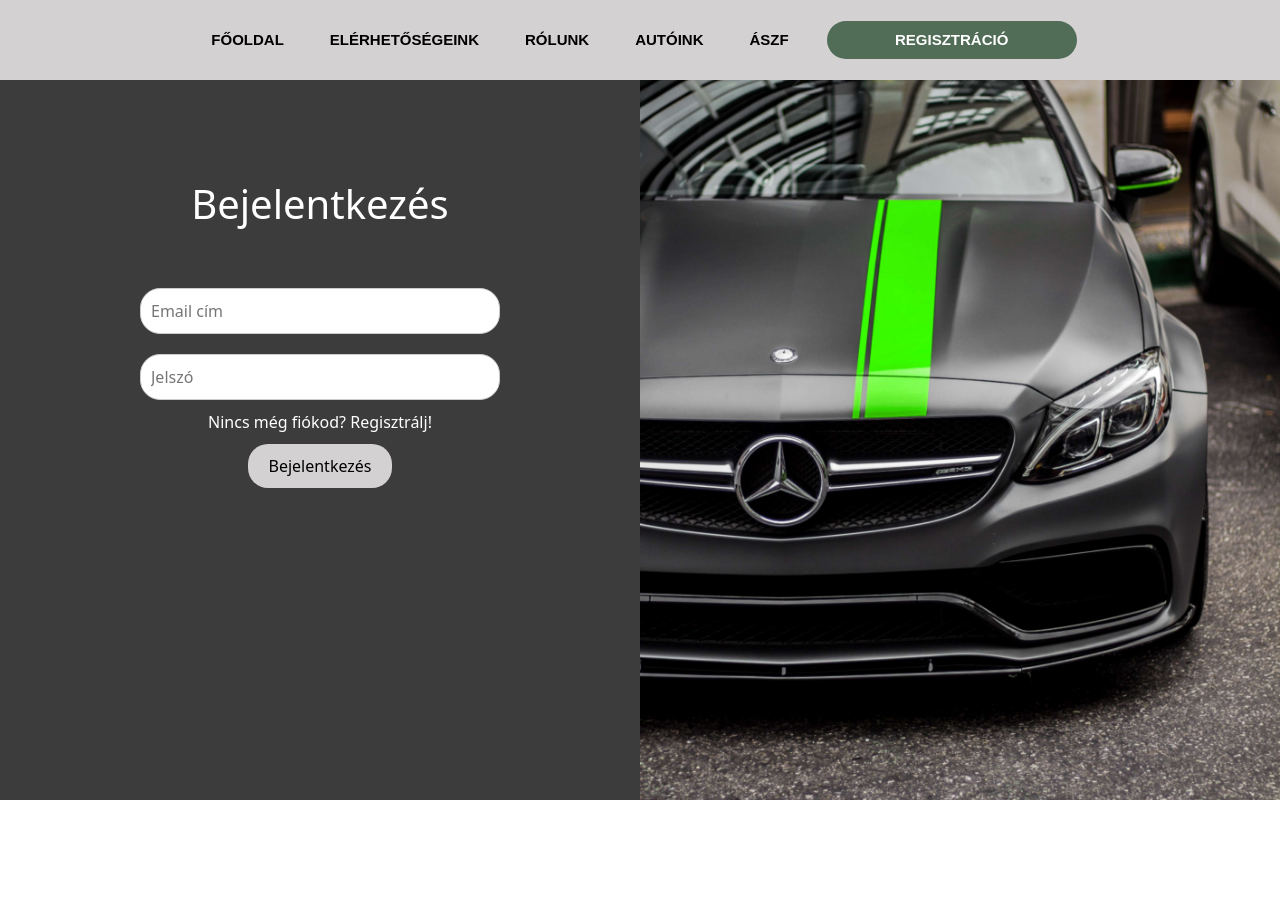
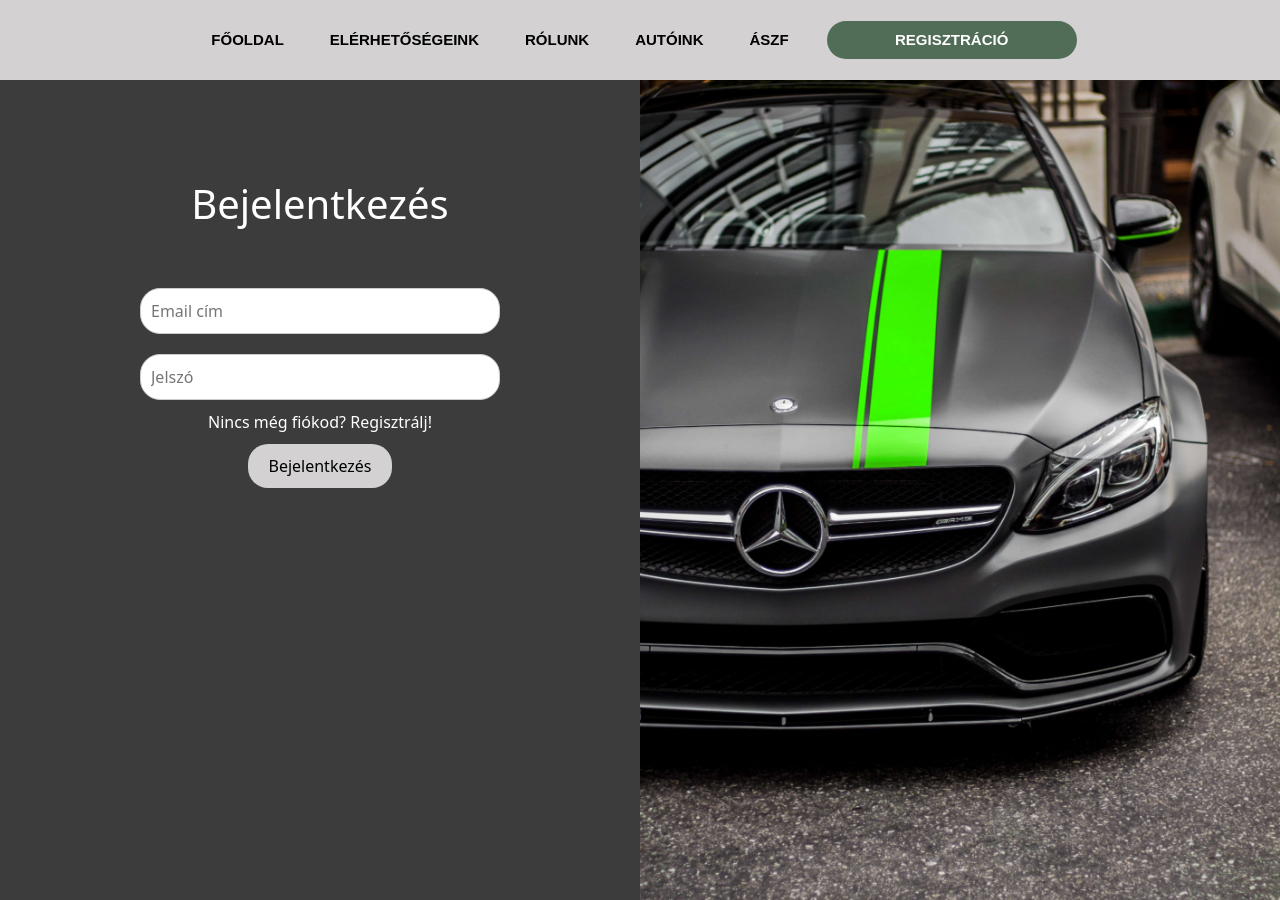
Before and after one commit to Axi20/FairdealProject, a React (Create React App) app in the folder Frontend/: page /login in a window 1280 px wide. Before the commit the page ends 800 px from the top, so only its background shows below. Built offline with nearby package versions, Linux system fonts and the light colour scheme.

Commit message:
Signup page style modified

```diff
--- a/Frontend/src/components/signupComponents/signupPage.css
+++ b/Frontend/src/components/signupComponents/signupPage.css
@@ -1,10 +1,9 @@
-
 
 .external-container {
     width: 100%;
     /* margin-top: 100px; */
     display: flex;
-    height: max-content;
+    height: 100%;
   }
 
   .form-container {
@@ -35,7 +34,7 @@
     width: 50%;
     background-size: cover;
     padding: 0;
-    height: 800px;
+    height: 900px;
     background-position: center;
   }
 
```
